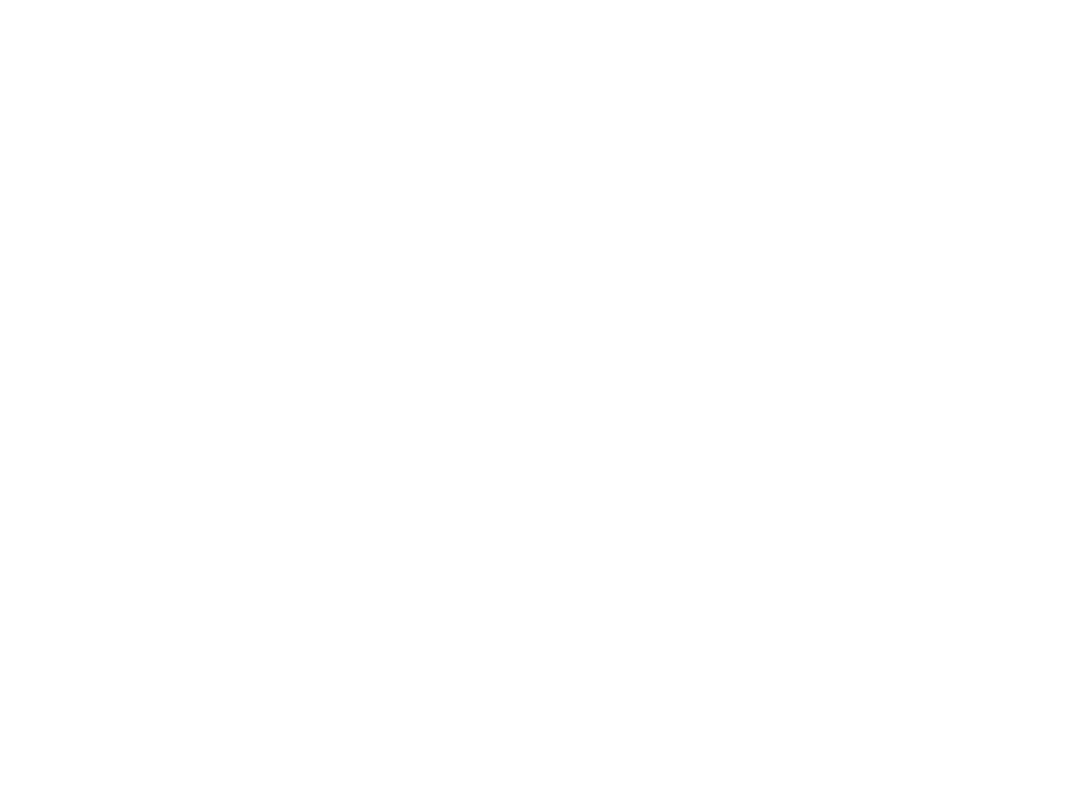
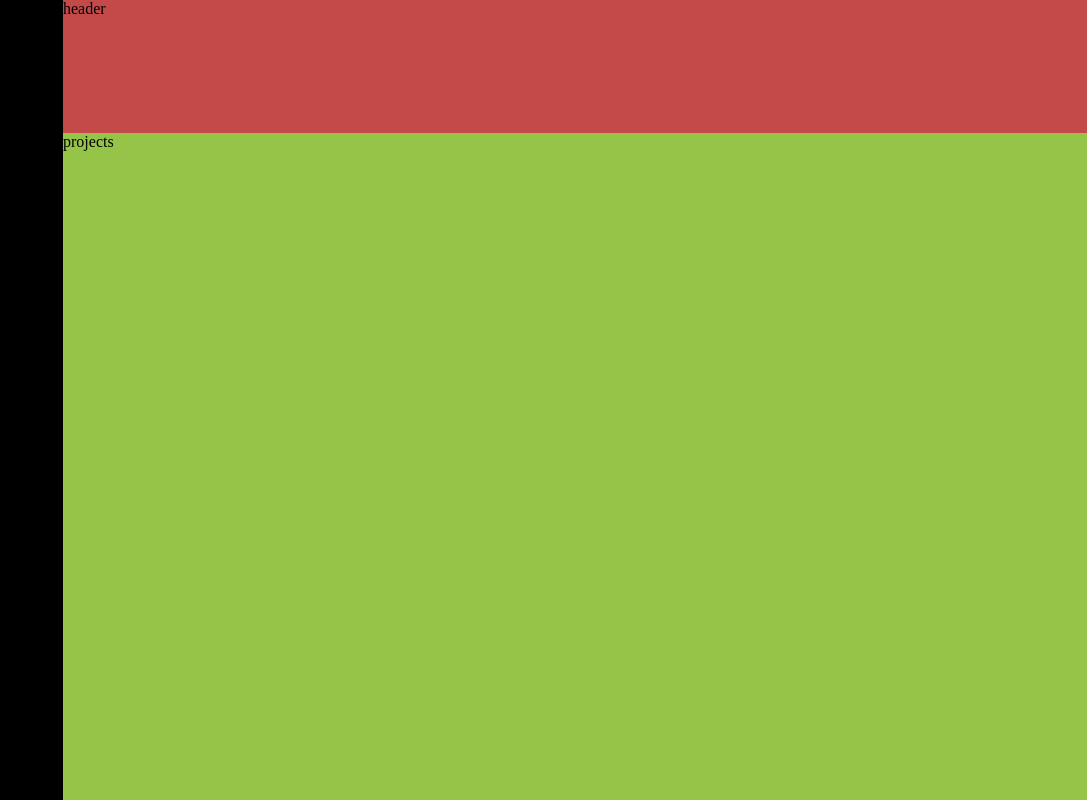
Before and after one commit to KAICHA-KL/Admin_dashboard, a plain HTML site: page index.html in a window 1280 px wide. Shown: the whole page, without its empty margins (193-1280 px from the left). Drawn offline with Linux system fonts and the light colour scheme.

Commit message:
add Highlevel gridmarking

```diff
--- a/index.html
+++ b/index.html
@@ -7,6 +7,10 @@
     <link rel="stylesheet" href="styles.css">
 </head>
 <body>
-
+<div class="container">
+    <div class="navigator">navigator</div>
+    <div class="header">header</div>
+    <div class="projects">projects</div>
+</div>
 </body>
 </html>
--- a/styles.css
+++ b/styles.css
@@ -1,3 +1,26 @@
-h1 {
-    color: aliceblue;
+body {
+    margin:0;
+    padding: 0;
+    min-height: 100vh;
 }
+.container {
+    display: grid;
+    grid-template-rows: 1fr 1fr 1fr 1fr 1fr 1fr;
+    grid-template-columns: 1fr 4fr;
+    min-height: 100vh;
+}
+
+.navigator {
+    background-color: black;
+    grid-row: 1/7;
+}
+
+.header {
+    background-color: rgb(196, 73, 73);
+    grid-row: 1/2;
+}
+
+.projects {
+    background-color: rgb(149, 196, 73);
+    grid-row: 2/7;
+}
```
